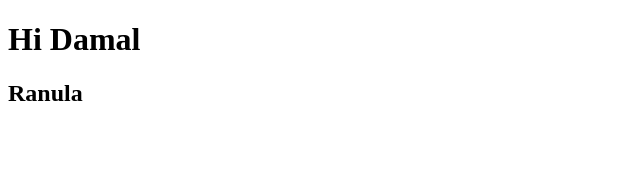
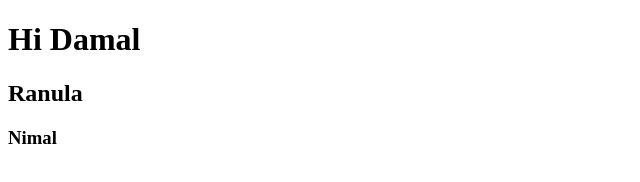
Before and after one commit to hashcode103/git-sample-1, a plain HTML site: page index.html in a window 1280 px wide. Shown: the full height of the page, 0-640 px from the left. Drawn offline with Linux system fonts and the light colour scheme.

Commit message:
third_commit

```diff
--- a/index.html
+++ b/index.html
@@ -9,7 +9,7 @@
     <!-- Damal -->
     <H1>Hi Damal</H1>
     <h2>Ranula</h2>
-
+    <H3>Nimal</H3>
 
     <!-- Hashan -->
 
```
